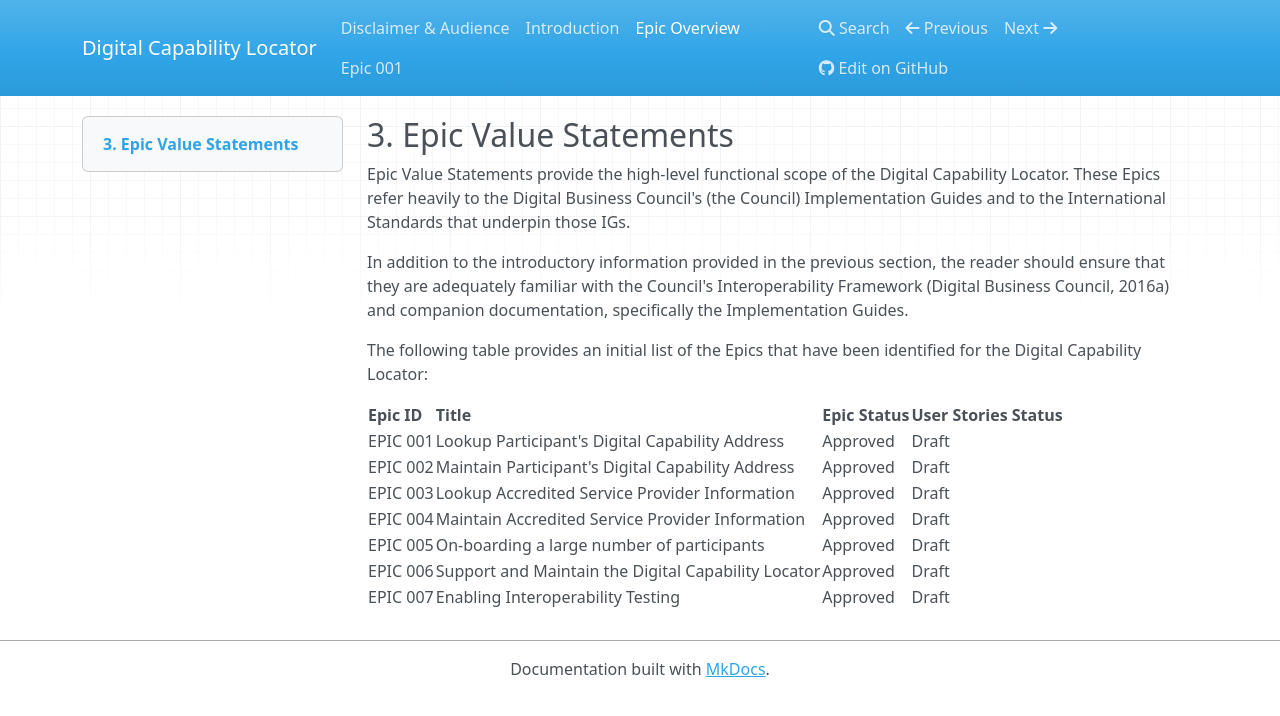
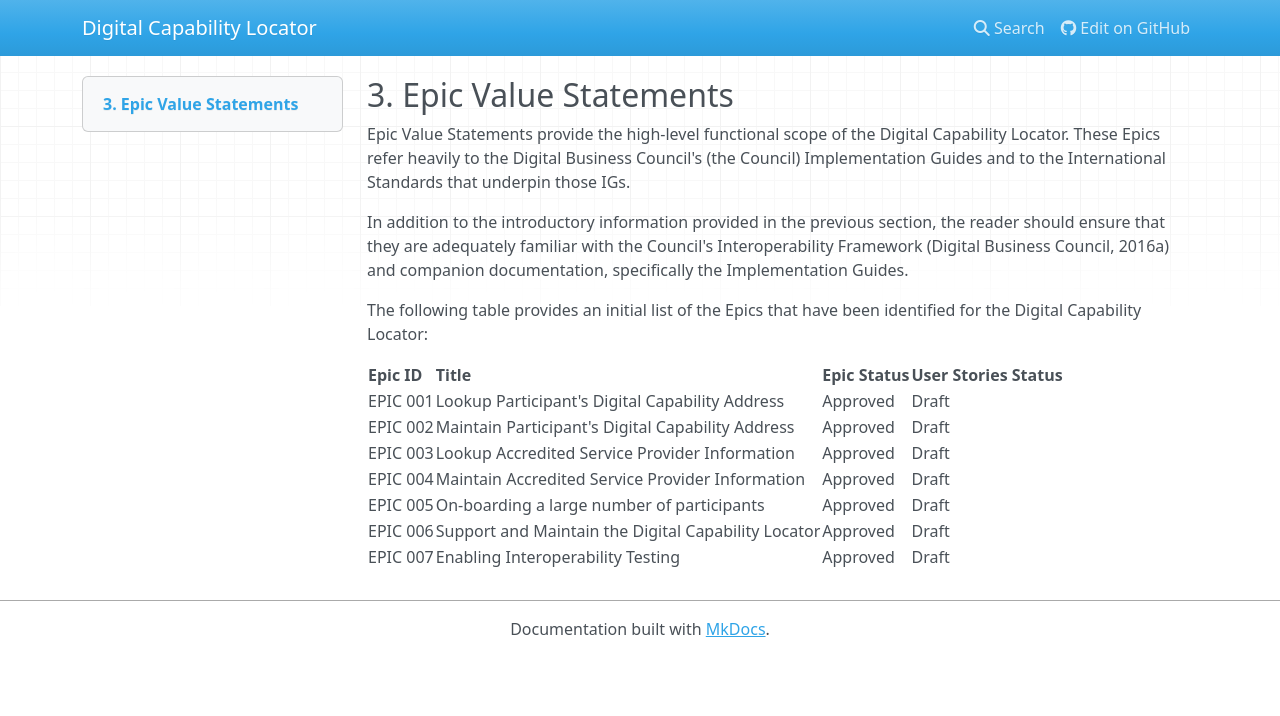
Before and after one commit to Digital-Business-Council/Digital-Capability-Locator, an MkDocs documentation site: the page built from docs/Epics.md, in a window 1280 px wide. Shown: the top 716 px of the page. Built offline with MkDocs 1.6.1, drawn with Linux system fonts in a browser that asks for light colours; nearby versions of some CDN libraries; old or Windows-style settings are respelled for this version of MkDocs.

Commit message:
Update mkdocs.yml

```diff
--- a/mkdocs.yml
+++ b/mkdocs.yml
@@ -5,9 +5,3 @@ repo_url: https://github.com/Digital-Business-Council/Digital-Capability-Locator
 pages:
 
     - 'Disclaimer & Audience': 'Index.md'
-
-    - 'Introduction': 'Introduction.md'
-
-    - 'Epic Overview': 'Epics.md'
-
-    - 'Epic 001': 'Epic001.md'
```
